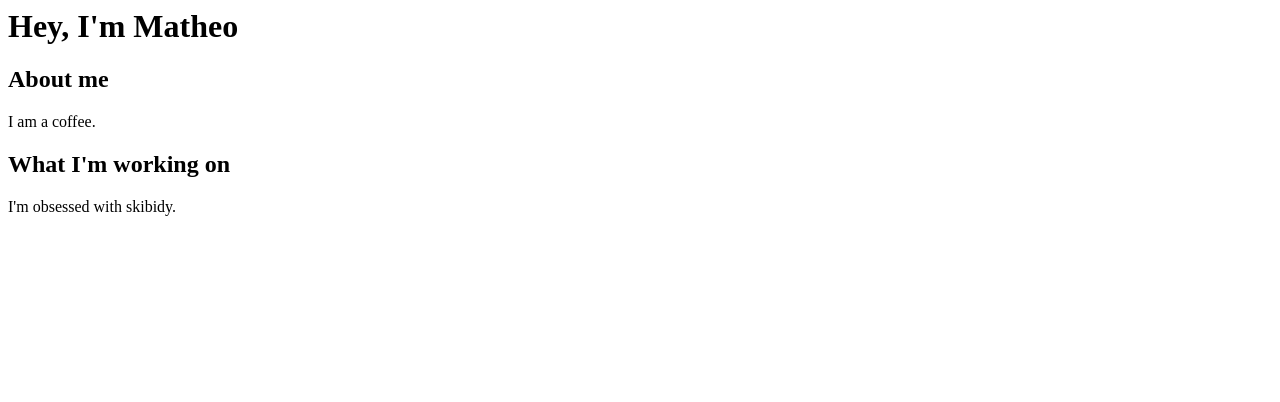
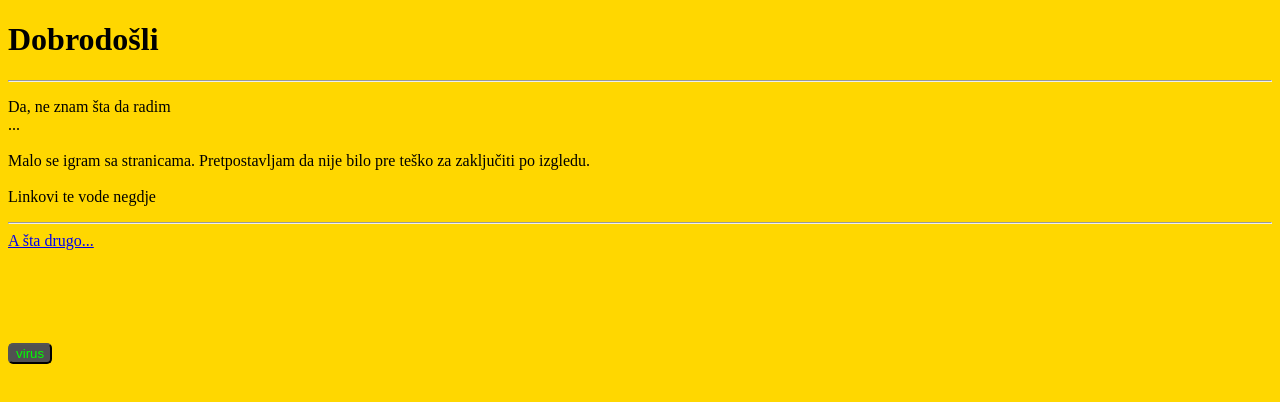
Before and after one commit to Teyo-mat/matheosite, a plain HTML site: page index.html in a window 1280 px wide. Drawn offline with Linux system fonts and the light colour scheme.

Commit message:
Update index.html

```diff
--- a/index.html
+++ b/index.html
@@ -1,15 +1,52 @@
+<!DOCTYPE html>
+
 <html>
-    <h1>
-        Hey, I'm Matheo
-    </h1>
-    <body>
-        <h2>About me</h2>
-        <p>
-            I am a coffee.
-        </p>
-        <h2>What I'm working on</h2>
-        <p>
-            I'm obsessed with skibidy.
-        </p>
-    </body>
+
+<head>
+   <meta charset="UTF-8">
+   <meta name="viewport" content="width=device-width, initial-scale=1.0">
+   <title>
+      Moja guza
+   </title>
+
+</head>
+
+<body style="background-color: gold;">
+   <h1>Dobrodošli</h1>
+   <hr>
+   <p>Da, ne znam šta da radim<br>...<br>
+      <br>
+      Malo se igram sa stranicama. Pretpostavljam da nije bilo pre teško za zaključiti po izgledu.
+      <br>
+      <br>
+      Linkovi te vode negdje
+   </p>
+   <hr>
+   <a href="https://www.fer.unizg.hr/" target="_blank"
+      title="What's it gonna be? I don't know. Can anyone know for sure before they tried? Probably yes. But are you going to try? Probably not.">
+      A šta drugo...
+   </a>
+
+   <br>
+   <br>
+   <br>
+   <a href="/secondary/hidden.html">
+      <button style="background-color: transparent; color: transparent; border-color: transparent; cursor:pointer;">
+         Svaka čast :)
+      </button>
+   </a>
+   <br>
+   <br>
+   <br>
+
+   <a href="/secondary/dont_pre.html" target="_blank" title="your warranty will expire by pressing this button">
+      <button style="background-color: rgb(81, 81, 81); color: rgb(0, 255, 0);border-radius: 5px; cursor:pointer;">
+         virus
+      </button>
+   </a>
+
+
+</body>
+
+
 </html>
```
